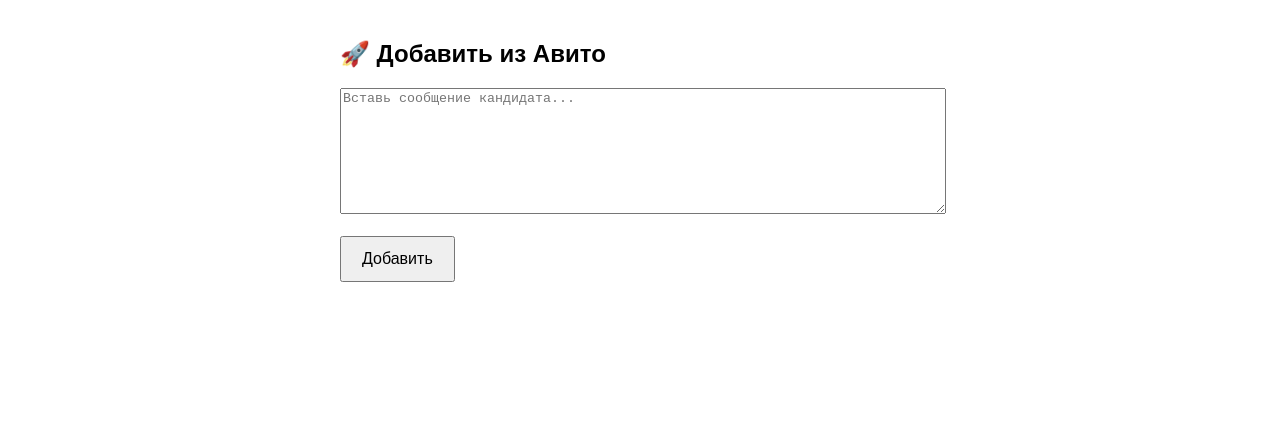
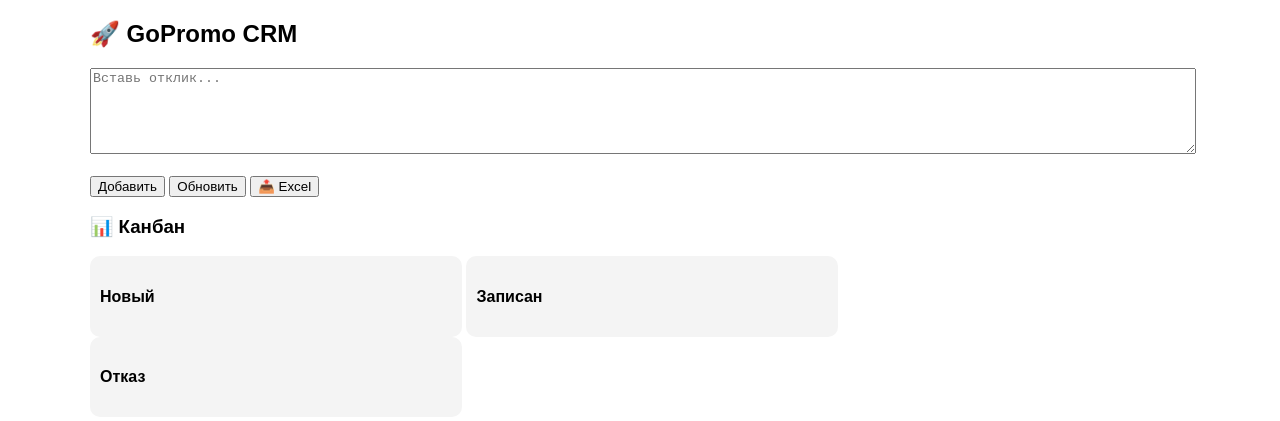
Before and after one commit to ayhido/Go_promo, a website: page public/index.html in a window 1280 px wide. Drawn offline with Linux system fonts and the light colour scheme.

Commit message:
Update index.html

```diff
--- a/public/index.html
+++ b/public/index.html
@@ -1,38 +1,57 @@
 <!DOCTYPE html>
 <html lang="ru">
 <head>
-  <meta charset="UTF-8" />
-  <title>GoPromo — Быстрое добавление</title>
-  <style>
-    body { font-family: Arial; max-width: 600px; margin: 40px auto; }
-    textarea { width: 100%; height: 120px; }
-    button { padding: 12px 20px; font-size: 16px; cursor: pointer; }
-    .result { margin-top: 15px; }
-  </style>
+<meta charset="UTF-8">
+<title>GoPromo CRM</title>
+<style>
+body{font-family:Arial;max-width:1100px;margin:20px auto}
+.col{width:32%;display:inline-block;vertical-align:top;background:#f4f4f4;padding:10px;border-radius:10px}
+.card{background:white;padding:8px;margin:6px 0;border-radius:8px}
+</style>
 </head>
 <body>
-  <h2>🚀 Добавить из Авито</h2>
 
-  <textarea id="text" placeholder="Вставь сообщение кандидата..."></textarea>
-  <br /><br />
-  <button onclick="send()">Добавить</button>
+<h2>🚀 GoPromo CRM</h2>
 
-  <div class="result" id="result"></div>
+<textarea id="text" placeholder="Вставь отклик..." style="width:100%;height:80px"></textarea><br><br>
+<button onclick="addLead()">Добавить</button>
+<button onclick="loadLeads()">Обновить</button>
+<button onclick="window.location='/api/export'">📤 Excel</button>
 
-  <script>
-    async function send() {
-      const text = document.getElementById("text").value;
+<h3>📊 Канбан</h3>
 
-      const res = await fetch("/api/manual-lead", {
-        method: "POST",
-        headers: { "Content-Type": "application/json" },
-        body: JSON.stringify({ text })
-      });
+<div class="col"><h4>Новый</h4><div id="new"></div></div>
+<div class="col"><h4>Записан</h4><div id="ok"></div></div>
+<div class="col"><h4>Отказ</h4><div id="no"></div></div>
 
-      const data = await res.json();
-      document.getElementById("result").innerText =
-        "Готово: " + JSON.stringify(data.lead);
-    }
-  </script>
+<script>
+async function addLead(){
+  const text=document.getElementById("text").value;
+  await fetch("/api/manual-lead",{method:"POST",headers:{"Content-Type":"application/json"},body:JSON.stringify({text})});
+  loadLeads();
+}
+
+async function loadLeads(){
+  const res=await fetch("/api/leads");
+  const data=await res.json();
+
+  new.innerHTML="";
+  ok.innerHTML="";
+  no.innerHTML="";
+
+  data.forEach(l=>{
+    const div=document.createElement("div");
+    div.className="card";
+    div.innerText=`${l.name} (${l.age||"—"}) ${l.city}`;
+
+    if(l.status==="Записан") ok.appendChild(div);
+    else if(l.status==="Отказ") no.appendChild(div);
+    else new.appendChild(div);
+  });
+}
+
+loadLeads();
+</script>
+
 </body>
 </html>
```
